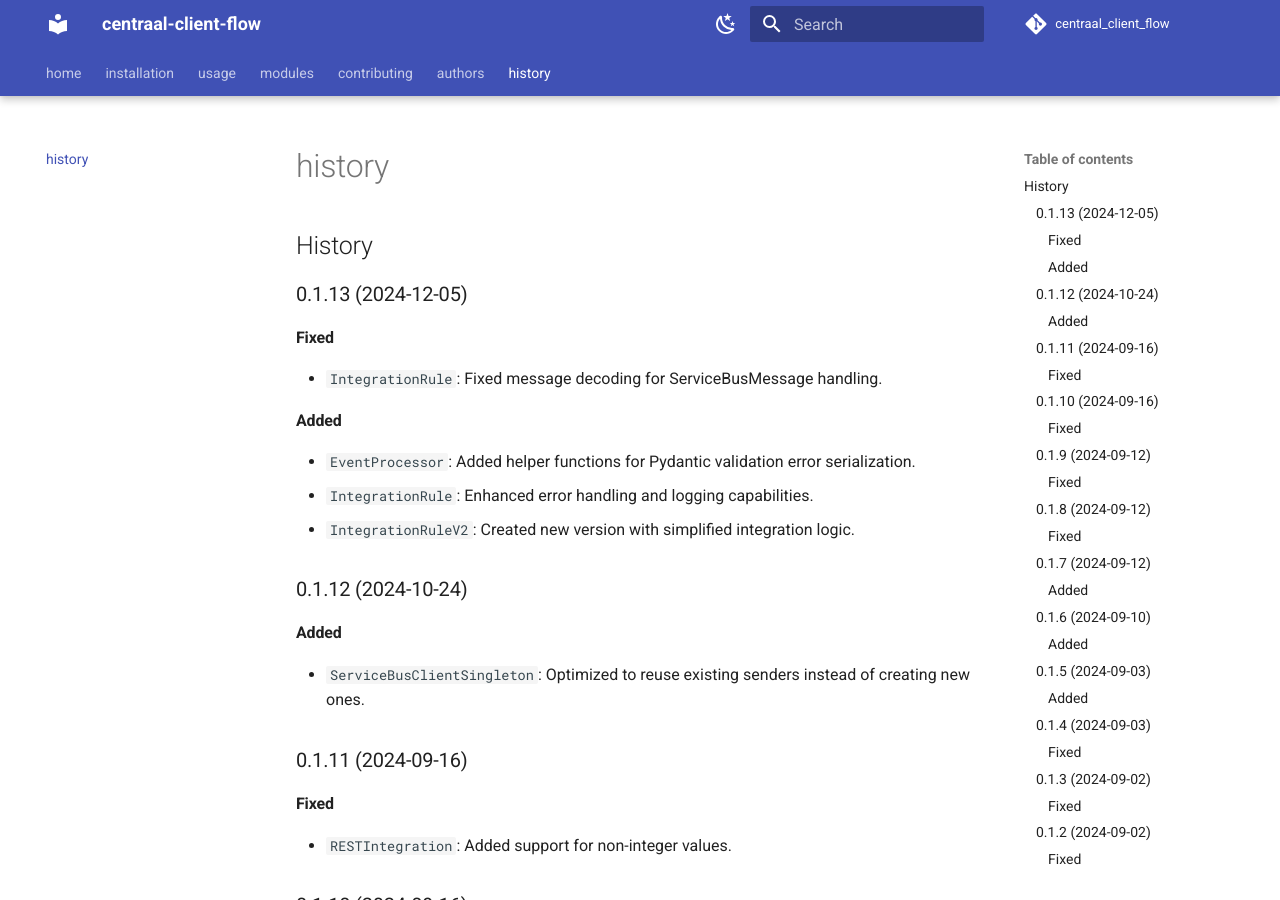
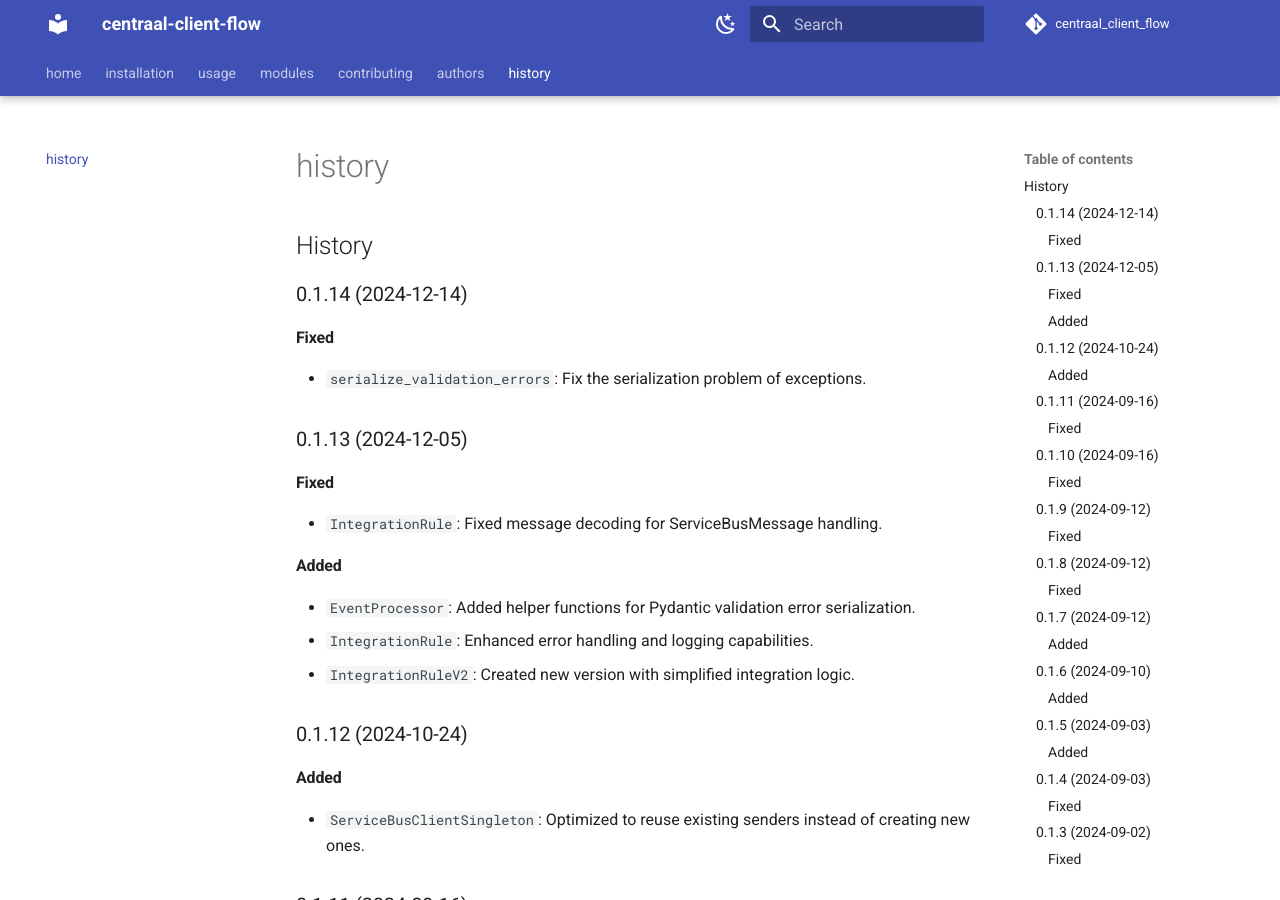
Before and after one commit to centraal-api/centraal-client-flow, an MkDocs documentation site: the page built from docs/history.md, in a window 1280 px wide and 900 px high. Built offline with MkDocs 1.6.1 and Material for MkDocs 9.7.7, drawn with Linux system fonts in a browser that asks for light colours; comment, search, counter and statistics services are not loaded; the version menu is left out.

Commit message:
Update HISTORY.md for version 0.1.14: Fix serialization issue in `serialize_validation_errors` function

```diff
--- a/HISTORY.md
+++ b/HISTORY.md
@@ -1,4 +1,12 @@
 # History
+
+
+## 0.1.14 (2024-12-14)
+
+### Fixed
+- `serialize_validation_errors`: Fix the serialization problem of exceptions.
+
+
 
 ## 0.1.13 (2024-12-05)
 
```
